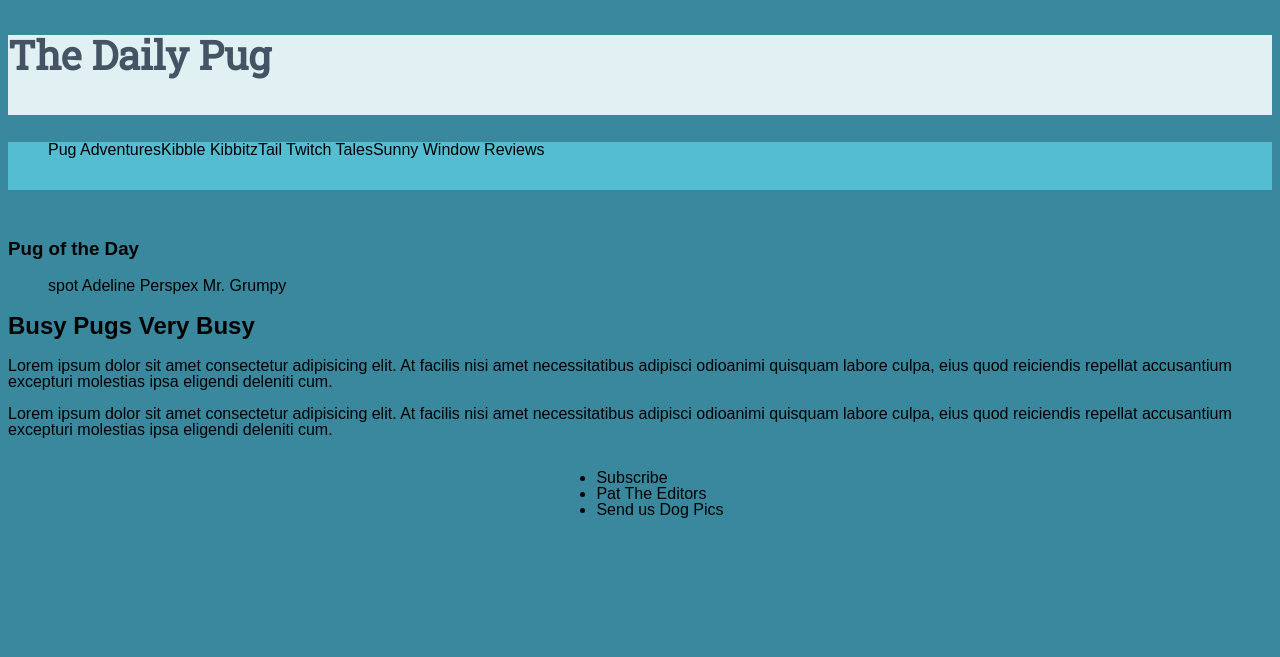
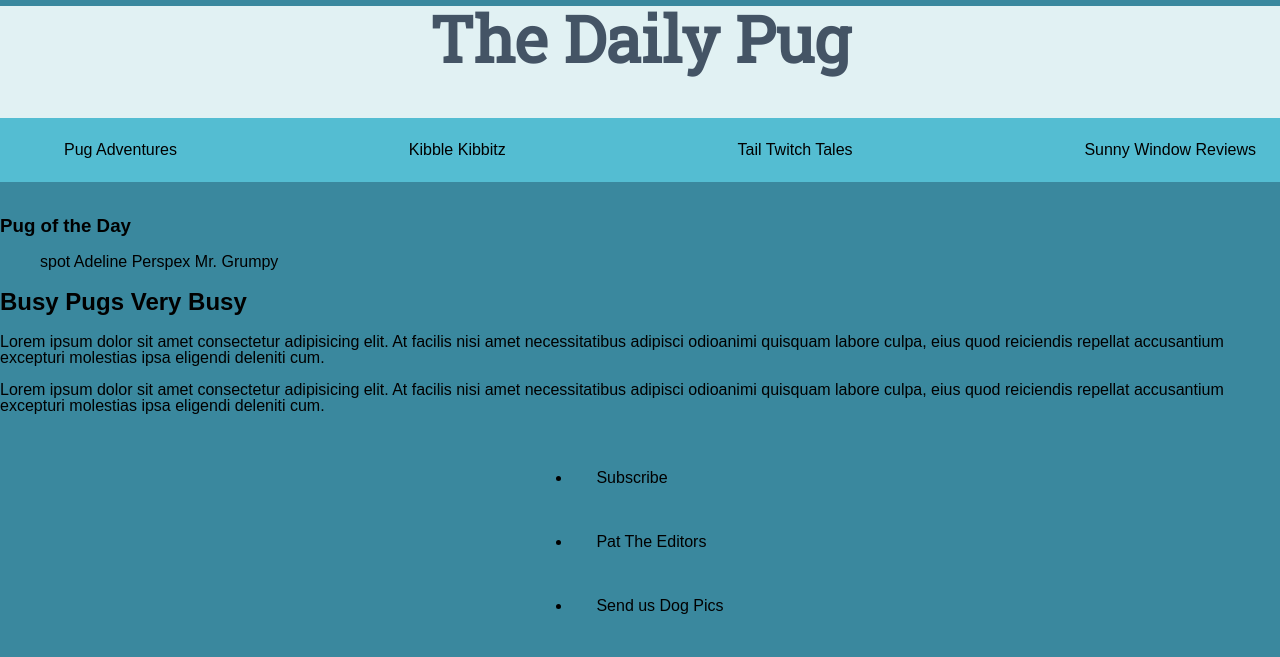
Before and after one commit to Hectorscreativeworld/the-daily-pug, a website: page public/index.html in a window 1280 px wide. Drawn offline with Linux system fonts and the light colour scheme.

Commit message:
flex-box-2

```diff
--- a/public/index.html
+++ b/public/index.html
@@ -14,10 +14,10 @@
   <main class="main-container">
     <h1 class="header-text">The Daily Pug</h1>
     <ul class="navbar">
-      <a>Pug Adventures</a>
-      <a>Kibble Kibbitz</a>
-      <a>Tail Twitch Tales</a>
-      <a>Sunny Window Reviews</a>
+      <li>Pug Adventures</li>
+      <li>Kibble Kibbitz</li>
+      <li>Tail Twitch Tales</li>
+      <li>Sunny Window Reviews</li>
     </ul>
 
     <div class="side_picture">
--- a/public/screen.css
+++ b/public/screen.css
@@ -11,33 +11,46 @@ body {
   display: flex;
   flex-direction: column;
   align-items: center;
-
-  min-height: 100%;
   background-color: #3a889e;
+  margin: 0;
+  padding: 0;
 }
 
 
 /* Class */
 
 .header-text {
+  margin-top: 6px;
+  margin-bottom: 0;
+  text-align: center;
   background-color: #e1f1f3;
-  min-height: 5rem;
+  min-height: 7rem;
   font-family: 'Roboto Slab', serif;
-  font-size: 2.5rem;
+  font-size: 4rem;
   color: #445465;
 }
 
 .navbar {
   display: flex;
-
+  justify-content: space-between;
+  align-items: center;
+  margin: 0;
+  list-style: none;
   min-height: 3rem;
   background-color: #54bdd2;
-  min-padding: 2rem;
+
 
 }
 
+li {
+  padding: 24px;
+}
+
 /* main */
-.main-container {}
+.main-container {
+  margin: 0;
+  padding: 0;
+}
 
 .side_picture {}
 
```
